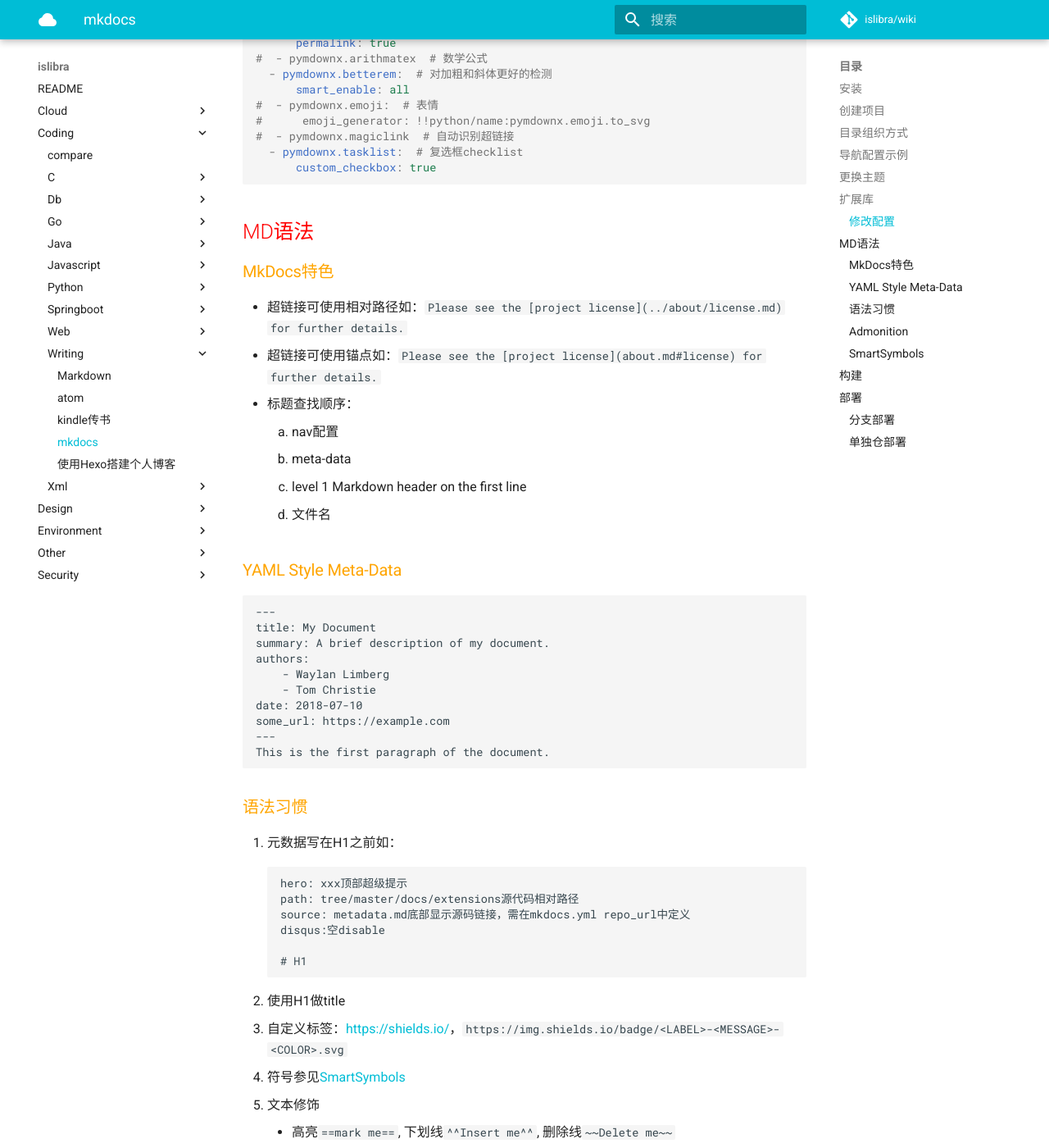
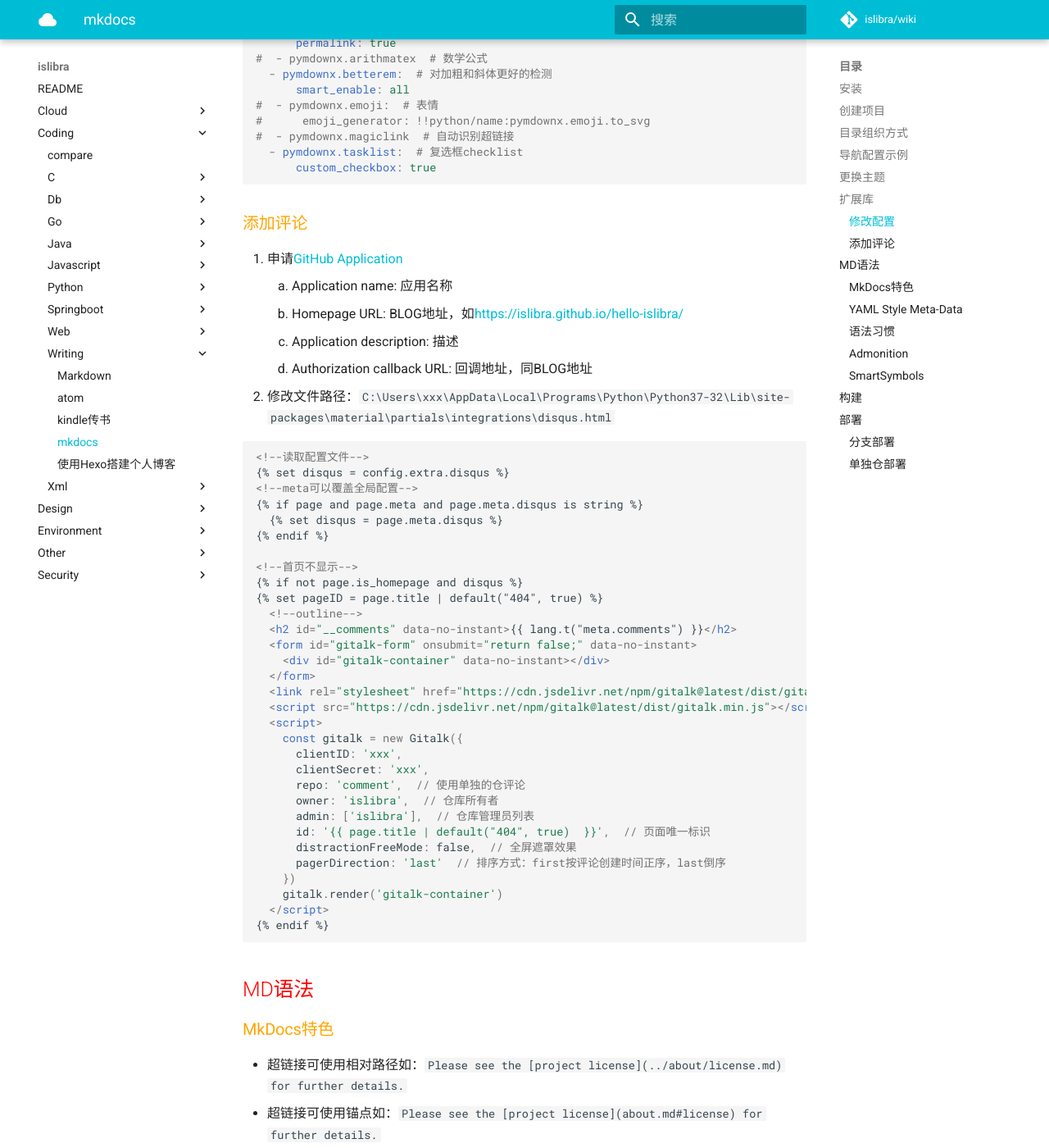
Before and after one commit to islibra/wiki, an MkDocs documentation site: the page built from docs/coding/writing/mkdocs.md, in a window 1280 px wide and 1400 px high, scrolled down 2609 px. Shown: the whole window at 82% size. Built offline with MkDocs 1.6.1 and Material for MkDocs 9.7.7, drawn with Linux system fonts in a browser that asks for light colours; comment, search, counter and statistics services are not loaded.

Commit message:
Update mkdocs.md

````diff
--- a/docs/coding/writing/mkdocs.md
+++ b/docs/coding/writing/mkdocs.md
@@ -128,6 +128,50 @@ markdown_extensions:
   - pymdownx.tasklist:  # 复选框checklist
       custom_checkbox: true
 ```
+
+### 添加评论
+
+1. 申请[GitHub Application](https://github.com/settings/applications/new)
+    1. Application name: 应用名称
+    1. Homepage URL: BLOG地址，如<https://islibra.github.io/hello-islibra/>
+    1. Application description: 描述
+    1. Authorization callback URL: 回调地址，同BLOG地址
+1. 修改文件路径：`C:\Users\xxx\AppData\Local\Programs\Python\Python37-32\Lib\site-packages\material\partials\integrations\disqus.html`
+
+```html
+<!--读取配置文件-->
+{% set disqus = config.extra.disqus %}
+<!--meta可以覆盖全局配置-->
+{% if page and page.meta and page.meta.disqus is string %}
+  {% set disqus = page.meta.disqus %}
+{% endif %}
+
+<!--首页不显示-->
+{% if not page.is_homepage and disqus %}
+{% set pageID = page.title | default("404", true) %}
+  <!--outline-->
+  <h2 id="__comments" data-no-instant>{{ lang.t("meta.comments") }}</h2>
+  <form id="gitalk-form" onsubmit="return false;" data-no-instant>
+    <div id="gitalk-container" data-no-instant></div>
+  </form>
+  <link rel="stylesheet" href="https://cdn.jsdelivr.net/npm/gitalk@latest/dist/gitalk.min.css">
+  <script src="https://cdn.jsdelivr.net/npm/gitalk@latest/dist/gitalk.min.js"></script>
+  <script>
+    const gitalk = new Gitalk({
+      clientID: 'xxx',
+      clientSecret: 'xxx',
+      repo: 'comment',  // 使用单独的仓评论
+      owner: 'islibra',  // 仓库所有者
+      admin: ['islibra'],  // 仓库管理员列表
+      id: '{{ page.title | default("404", true)  }}',  // 页面唯一标识
+      distractionFreeMode: false,  // 全屏遮罩效果
+      pagerDirection: 'last'  // 排序方式：first按评论创建时间正序，last倒序
+    })
+    gitalk.render('gitalk-container')
+  </script>
+{% endif %}
+```
+
 
 ## MD语法
 
````
